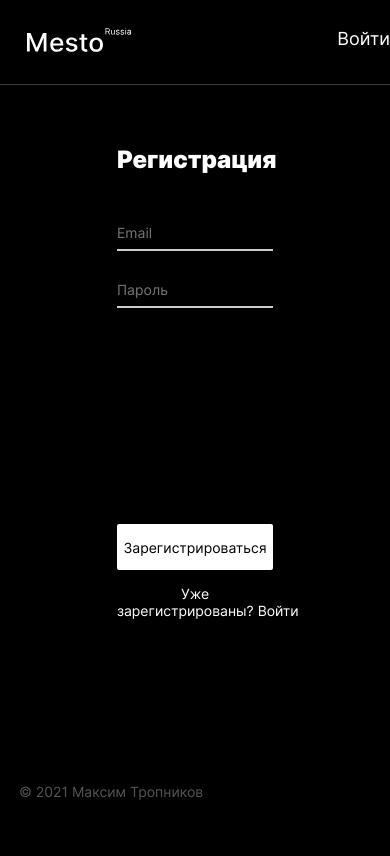
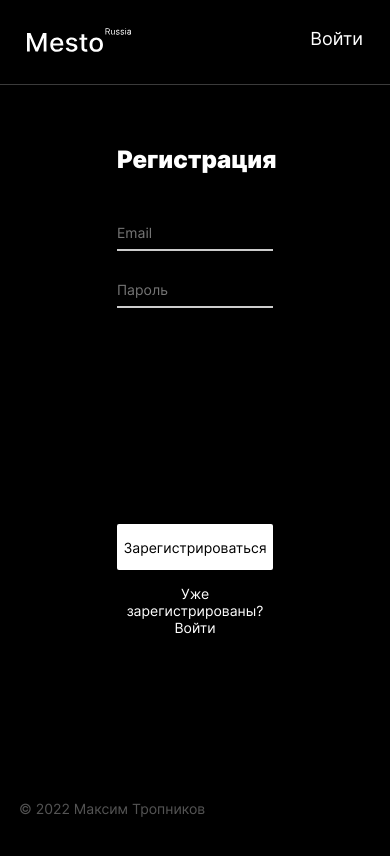
Before and after one commit to tropnikov/react-mesto-api-full, a React (Create React App) app in the folder frontend/: page /sign-up in a window 390 px wide. Shown: the top 856 px of the page. Built offline with nearby package versions, Linux system fonts and the light colour scheme; no server answers.

Commit message:
fix layout on mobiles, update year

```diff
--- a/frontend/src/blocks/header/header.css
+++ b/frontend/src/blocks/header/header.css
@@ -10,5 +10,6 @@
   .header {
     min-height: 56px;
     padding-left: 27px;
+    padding-right: 27px;
   }
 }
--- a/frontend/src/components/Footer.js
+++ b/frontend/src/components/Footer.js
@@ -1,7 +1,7 @@
 function Footer() {
   return (
     <footer className="footer page__section">
-    <p className="footer__copyright">&copy; 2021 Максим Тропников</p>
+    <p className="footer__copyright">&copy; 2022 Максим Тропников</p>
   </footer>
   );
 }
--- a/frontend/src/components/Register.js
+++ b/frontend/src/components/Register.js
@@ -52,7 +52,7 @@ const Register = ({ handleRegister }) => {
         </button>
       </form>
       <p className="registration__redirect-text">
-        Уже зарегистрированы?&nbsp;
+        Уже зарегистрированы?{' '}
         <Link to="/sign-in" className="registration__redirect-link hover">
           Войти
         </Link>
```
